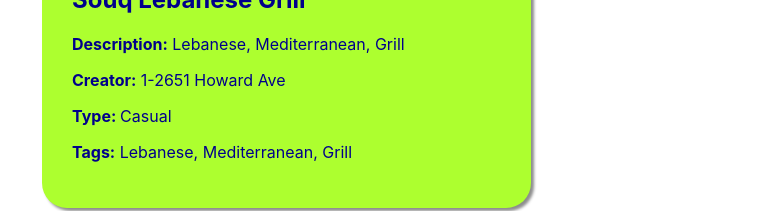
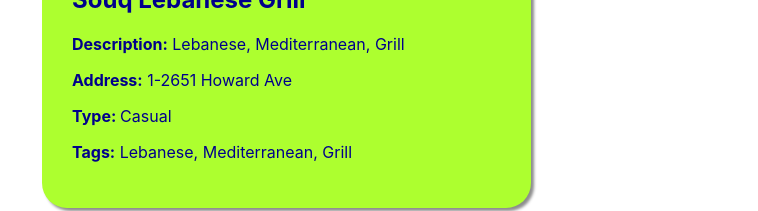
Before and after one commit to SarinEiamfang/Sar_Eiamfang_WEB601Assignments_WindsorRestaurants, an Angular app in the folder Sar_Eiamfang_WindsorRestaurants/: page / in a window 1280 px wide. Shown: the part 561-772 px from the top of the page, without its empty margins (258-1016 px from the left). Built offline with nearby package versions, Linux system fonts and the light colour scheme.

Commit message:
generated directive hover-affect

```diff
--- a/Sar_Eiamfang_WindsorRestaurants/src/app/content-card/content-card.component.html
+++ b/Sar_Eiamfang_WindsorRestaurants/src/app/content-card/content-card.component.html
@@ -1,7 +1,8 @@
 
 <div class="content-card" *ngIf="contentItem.imgURL !== ' '">
+<!-- draw an element to the page -->
 
-  <img [src]="contentItem.imgURL" *ngIf="contentItem.imgURL; else defaultImage" alt="{{ contentItem.title }}" class="content-card-image" height="200px">
+<img [src]="contentItem.imgURL" *ngIf="contentItem.imgURL; else defaultImage" alt="{{ contentItem.title }}" class="content-card-image" height="200px">
         <ng-template #defaultImage>
           <img src="https://scontent-ord5-1.xx.fbcdn.net/v/t39.30808-6/367493201_689662176511345_176118293197415658_n.jpg?_nc_cat=106&ccb=1-7&_nc_sid=783fdb&_nc_ohc=tdj3D5_7nkoAX-S-24F&_nc_ht=scontent-ord5-1.xx&oh=00_AfBt6NpnasrgBHuKwOfdC3YHgAN_THg8juJtfDFMd3Ulzg&oe=65CE4E9C"
           height="200px">
@@ -9,7 +10,8 @@
 
           <h2>{{ contentItem.title }}</h2>
           <p><strong>Description:</strong> {{ contentItem.description }}</p>
-          <p><strong>Creator:</strong> {{ contentItem.creator }}</p>
-          <p *ngIf="contentItem.type"><strong>Type: </strong>{{ contentItem.type }}</p>
+          <p><strong>Address:</strong> {{ contentItem.creator }}</p>
+          <!-- <p *ngIf="contentItem.type"><strong>Type: </strong>{{ contentItem.type }}</p> -->
+          <p *ngIf="contentItem.type" appHoverAffect><strong>Type: </strong>{{ contentItem.type }}</p>
           <p *ngIf="contentItem.tags && contentItem.tags.length > 0"><strong>Tags:</strong> {{ contentItem.tags.join(', ') }}</p>
 </div>
--- a/Sar_Eiamfang_WindsorRestaurants/src/app/content-card/content-card.component.ts
+++ b/Sar_Eiamfang_WindsorRestaurants/src/app/content-card/content-card.component.ts
@@ -1,10 +1,11 @@
 import { Component, Input} from '@angular/core';
 import { CommonModule } from '@angular/common';
+import { HoverAffectDirective } from '../hover-affect.directive';
 
 @Component({
   selector: 'app-content-card',
   standalone: true,
-  imports: [CommonModule],
+  imports: [CommonModule, HoverAffectDirective],
   templateUrl: './content-card.component.html',
   styleUrl: './content-card.component.scss'
 })
--- /dev/null
+++ b/Sar_Eiamfang_WindsorRestaurants/src/app/hover-affect.directive.ts
@@ -0,0 +1,11 @@
+import { Directive, ElementRef } from '@angular/core';
+
+@Directive({
+  selector: '[appHoverAffect]',
+  standalone: true
+})
+export class HoverAffectDirective {
+
+  constructor() { }
+
+}
```
Also changed, not shown: 1 other file (tests, documents, lock files or other folders).
